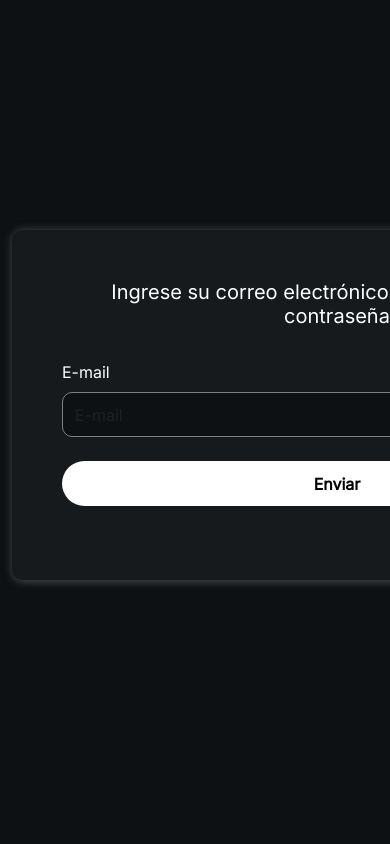
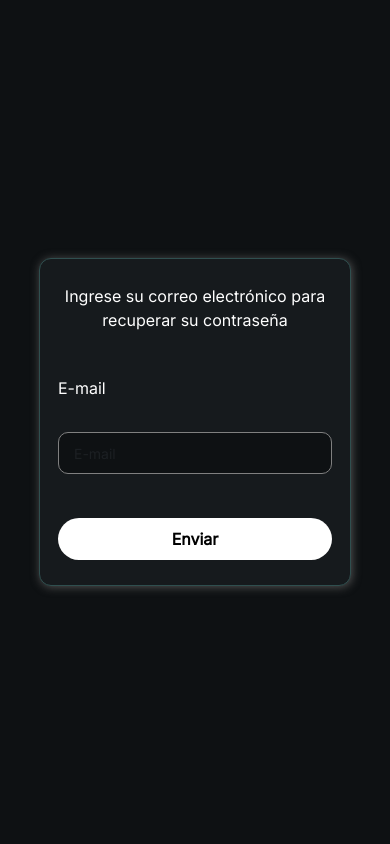
Before and after one commit to jmualde/ETI, a PHP site: page /olvidoContrasenia.html in a window 390 px wide. Run offline with PHP 8.4, Linux system fonts and the light colour scheme.

Commit message:
Responsive + Rutas arregladas

```diff
--- a/BaseDeDatosEstacionamiento.sql
+++ b/BaseDeDatosEstacionamiento.sql
@@ -80,7 +80,7 @@ VALUES(1,'prof1','Felipe','Perez','felipe123@gmail.com','111');
 
 
 INSERT INTO usuario(id,nombre_usuario,nombre,apellido,email,contrasenia)
-VALUES(2,'prof2','Juaquin','Lorenzo''lorenzjuaqui@gmail.com','222');
+VALUES(2,'prof2','Juaquin','Lorenzo','lorenzjuaqui@gmail.com','222');
 
 INSERT INTO automovil(id, marca, modelo, color, id_usuario)
 VALUES(1,'Volkswagen','Vento','#F72F07',2);
--- a/guardar_auto.php
+++ b/guardar_auto.php
@@ -23,7 +23,7 @@ $stmt->execute([
     ':modelo' => $modelo,
     ':color' => $color
 ]);
-header("Location: principal.html");
+header("Location: principal.php");
 exit;
 
 ?>
--- a/olvidoContrasenia.html
+++ b/olvidoContrasenia.html
@@ -14,40 +14,71 @@
     body {
         background-color: #0e1113;
         color: white;
-        position: fixed;
-        width: 100%;
-        height: 100%;
+        margin: 0;
+        min-height: 100vh;
+        display: flex;
+        align-items: center;
+        justify-content: center;
+        padding: 20px;
         font-family: 'Inter', sans-serif;
     }
 
+    .container {
+        width: 100%;
+        max-width: 1200px;
+    }
+
+    .row {
+        margin: 0;
+    }
 
     .tarjeta {
-        border: 1px;
-        padding: 50px;
-        margin: 100px;
-        width: 650px;
+        width: min(100%, 650px);
         background-color: #161a1d;
         border-radius: 10px;
         box-shadow: 1px 1px 10px rgb(83, 83, 83);
-        border-color: darkslategray;
-        height: 350px;
-        margin-left: auto ;
-        margin-top: 230px;
+        border: 1px solid darkslategray;
+        padding: clamp(25px, 5vw, 50px);
+        margin: 0 auto;
+        min-height: 350px;
+        display: flex;
+        align-items: center;
+        justify-content: center;
+    }
 
+    form {
+        width: 100%;
+    }
 
+    .registrar {
+        width: 100%;
+    }
+
+    h5 {
+        margin: 0 0 20px;
+        font-size: clamp(1rem, 2vw, 1.5rem);
+        line-height: 1.5;
+        text-align: center;
+    }
+
+    .form-label {
+        display: block;
+        margin-bottom: 8px;
     }
 
     .botonRegistra {
-        width: 550px;
+        width: min(100%, 550px);
         height: 45px;
         border-radius: 50px;
         background-color: white;
         font-weight: bold;
         border: none;
+        display: block;
+        margin: 0 auto;
     }
 
     .botonYaTengoCuenta {
-        width: 550px;
+        width: min(100%, 550px);
         height: 45px;
         border-radius: 50px;
         background: transparent;
@@ -67,19 +98,58 @@
         font-weight: bold;
     }
 
-
     .campo {
         display: flex;
         background: #0e1113;
-        border: 5px solid gray;
+        border: 1px solid gray;
         border-radius: 10px;
-        width: 550px;
+        width: min(100%, 550px);
         height: 45px;
-        border-width: 1px;
         color: white;
+        padding: 0 15px;
+        margin-bottom: 20px;
     }
-    .registrar {
-      margin-left: 0px;
+
+    .campo:focus {
+        border-color: white;
+        outline: none;
+        box-shadow: 0 0 0 2px rgba(255, 255, 255, 0.1);
+    }
+
+    @media (max-width: 768px) {
+        body {
+            padding: 15px;
+        }
+
+        .tarjeta {
+            width: 100%;
+            min-height: auto;
+            padding: 25px 18px;
+        }
+
+        .campo,
+        .botonRegistra {
+            width: 100%;
+        }
+    }
+
+    @media (max-width: 480px) {
+        h5 {
+            font-size: 1rem;
+        }
+
+        .tarjeta {
+            border-radius: 12px;
+        }
+
+        .campo {
+            height: 42px;
+            font-size: 14px;
+        }
+
+        .botonRegistra {
+            height: 42px;
+        }
     }
 </style>
 
--- a/principal.php
+++ b/principal.php
@@ -309,7 +309,7 @@ if (!isset($_SESSION["usuario"])) {
                 <p class="textoBlanco-principal">Registrar vehículo</p>
             </a>
 
-            <a href="ocupar_lugar.html">
+            <a href="ocupar_lugar.php">
                 <p class="textoBlanco-principal">Ocupar lugar</p>
             </a>
 
@@ -348,7 +348,7 @@ if (!isset($_SESSION["usuario"])) {
 
                             </button>
 </form>
-<form action="ocupar_lugar.html" method="post">
+<form action="ocupar_lugar.php" method="post">
                             <button
                                 class="botonOcupa"
                                 name="ocupa"
--- a/registra_auto.html
+++ b/registra_auto.html
@@ -24,11 +24,11 @@
             <h6 class="textoBlanco">Página Principal</h6>
         </a>
 
-        <a href="registra_auto.html">
+        <a href="registra_auto.php">
             <h6 class="textoBlanco">Registrar vehículo</h6>
         </a>
 
-        <a href="ocupar_lugar.html">
+        <a href="ocupar_lugar.php">
             <h6 class="textoBlanco">Ocupar lugar</h6>
         </a>
 
```
Also changed, not shown: cuenta.php (+261 -2 lines), index.html (+26 -0 lines), ocupar_lugar.php (added, +44 -0 lines).
